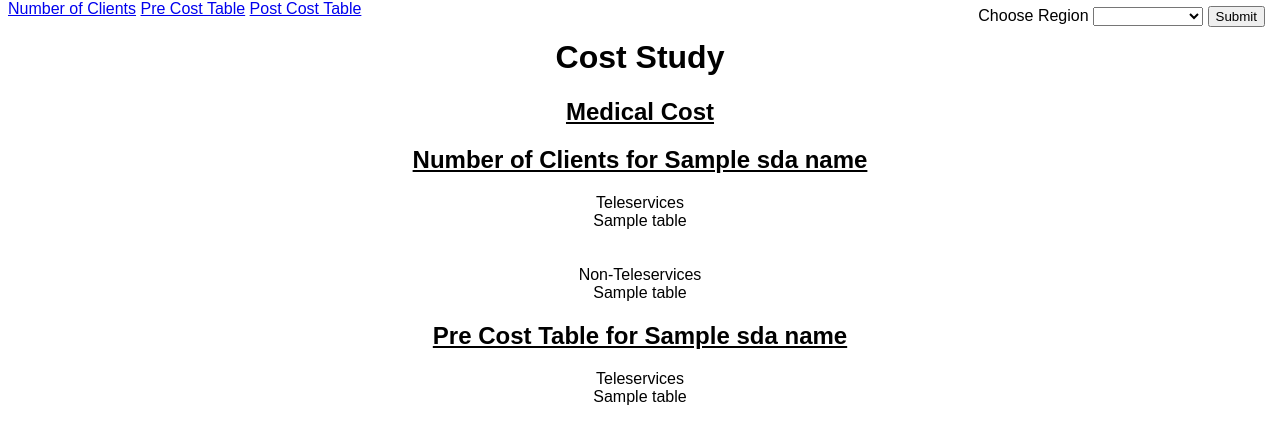
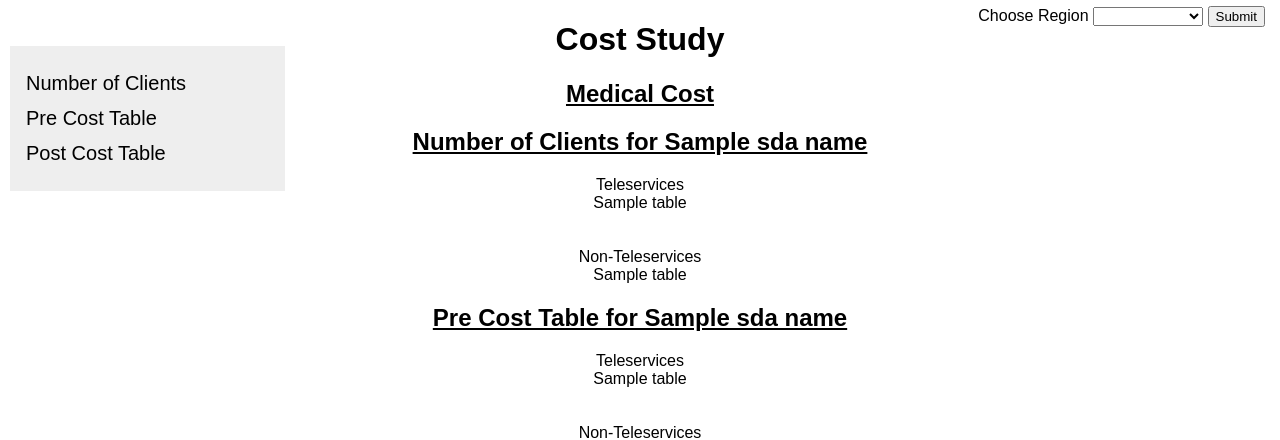
Before and after one commit to Hariharan2907/telemed_project, a Flask app: template templates/medcost.html in a window 1280 px wide. Shown: the part 54-494 px from the top of the page. Run offline with Flask 2, Linux system fonts and the light colour scheme; the template is opened without the code that fills it: most values are stand-ins (such as "Sample title", 1, 10 or a date in 2020); parts of the project's set-up code (start-up, migrations or seed data) failed here and were passed over.

Commit message:
added side nav menu

```diff
--- a/static/css/main.css
+++ b/static/css/main.css
@@ -105,3 +105,31 @@
   height: 10px !important; /* overwrites any other rules */
   background-color: #FFFFFF;
 }
+
+.sidenav {
+  width: 275px;
+  position: fixed;
+  z-index: 1;
+  top: 100px;
+  left: 10px;
+  background: #eee;
+  padding: 20px 0;
+}
+
+.sidenav a, .dropdown-btn {
+  padding: 6px 8px 6px 16px;
+  text-decoration: none;
+  font-size: 20px;
+  color: #000000;
+  display: block;
+  border: none;
+  background: none;
+  width: 100%;
+  text-align: left;
+  cursor: pointer;
+  outline: none;
+}
+
+.sidenav a:hover, .dropdown-btn:hover {
+  color: #580000;
+}
```
